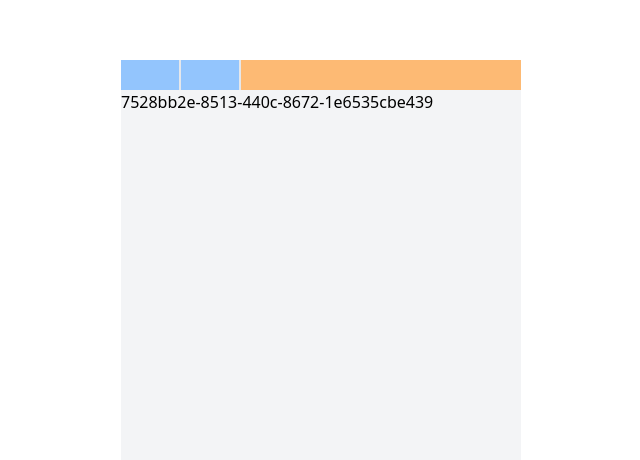
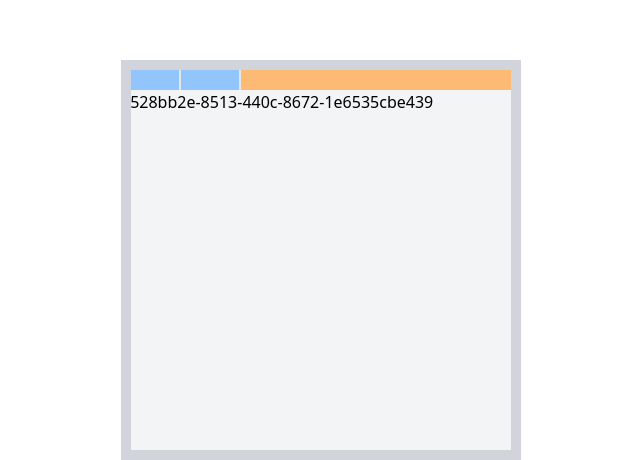
Before and after one commit to SuhJaeHo/group-tab, a React (Create React App) app: page / in a window 1280 px wide. Shown: the part 340-800 px from the top of the page, without its empty margins (279-919 px from the left). Built offline with nearby package versions, Linux system fonts and the light colour scheme.

Commit message:
add resize group container

```diff
--- a/package.json
+++ b/package.json
@@ -10,9 +10,11 @@
     "@types/node": "^16.18.98",
     "@types/react": "^18.3.3",
     "@types/react-dom": "^18.3.0",
+    "class-variance-authority": "^0.7.0",
     "react": "^18.3.1",
     "react-dom": "^18.3.1",
     "react-scripts": "5.0.1",
+    "tailwind-merge": "^2.3.0",
     "typescript": "^4.9.5",
     "uuid": "^10.0.0",
     "web-vitals": "^2.1.4"
@@ -42,6 +44,7 @@
     ]
   },
   "devDependencies": {
+    "@types/uuid": "^9.0.8",
     "tailwindcss": "^3.4.4"
   }
 }
--- a/src/components/Board.tsx
+++ b/src/components/Board.tsx
@@ -1,5 +1,8 @@
+/* eslint-disable @typescript-eslint/no-use-before-define */
 // @ts-nocheck
 import React, { createContext, useContext, useMemo, useReducer, useRef } from "react";
+import { cva } from "class-variance-authority";
+import { cn } from "../lib/utils";
 import { v4 as uuidv4 } from "uuid";
 
 import mock from "../data/data.json";
@@ -8,6 +11,7 @@ interface IGroup {
   [key: string]: {
     id: string;
     tabIds: string[];
+    size: { width: number; height: number };
     position: { x: number; y: number };
   };
 }
@@ -47,7 +51,6 @@ const reducer = (state: ContextType, action: ActionType) => {
           y: clientY,
         },
       };
-
       return { ...state };
     default:
       return state;
@@ -61,7 +64,11 @@ export const DataStateContext = createContext<ContextType>({
 
 export const DataDispatchContext = createContext<React.Dispatch<ActionType> | null>(null);
 
-const Board: React.FC<{ children: React.ReactNode }> = ({ children }: { children: React.ReactNode }) => {
+const Board: React.FC<{ children: React.ReactNode }> = ({
+  children,
+}: {
+  children: React.ReactNode;
+}) => {
   const [state, dispatch] = useReducer(reducer, mock);
 
   return (
@@ -75,10 +82,79 @@ const Container = ({ children }: { children: React.ReactNode }) => {
   const dataContext = useContext(DataStateContext);
 
   const handleMouseMove = (e: React.MouseEvent) => {
+    const boardElement = document.querySelector("[data-board-is-dragging=true]");
     const groupHeaderElement = document.querySelector("[data-group-is-dragging=true]");
     const tabElement = document.querySelector("[data-tab-is-dragging=true]");
+    const resizeElement = document.querySelector("[data-resize-is-dragging=true]");
 
     const groupIds = Object.keys(dataContext.group);
+
+    if (!boardElement) return;
+    if (resizeElement) {
+      const dataAttrPositions = resizeElement.getAttribute("data-positions");
+      const dataAttrDirection = resizeElement.getAttribute("data-direction");
+      const dataGroupId = resizeElement.getAttribute("data-group-id");
+      if (dataAttrDirection && dataGroupId) {
+        const positions = JSON.parse(dataAttrPositions) as any;
+        const direction = JSON.parse(dataAttrDirection) as any;
+        const groupElement = document.getElementById(dataGroupId);
+
+        if (groupElement) {
+          const deltaX = e.clientX - positions.lastPosition.x;
+          const deltaY = e.clientY - positions.lastPosition.y;
+
+          const handleTop = () => {
+            if (groupElement.clientHeight - deltaY <= 200) return;
+            groupElement.style.top = `${groupElement.offsetTop + deltaY}px`;
+            groupElement.style.height = `${groupElement.clientHeight - deltaY}px`;
+            positions.lastPosition.y = e.clientY;
+          };
+
+          const handleBottom = () => {
+            if (groupElement.clientHeight + deltaY <= 200) return;
+            groupElement.style.height = `${groupElement.clientHeight + deltaY}px`;
+            positions.lastPosition.y = e.clientY;
+          };
+
+          const handleLeft = () => {
+            if (groupElement.clientWidth - deltaX <= 350) return;
+            groupElement.style.left = `${groupElement.offsetLeft + deltaX}px`;
+            groupElement.style.width = `${groupElement.clientWidth - deltaX}px`;
+            positions.lastPosition.x = e.clientX;
+          };
+
+          const handleRight = () => {
+            if (groupElement.clientWidth + deltaX <= 350) return;
+            groupElement.style.width = `${groupElement.clientWidth + deltaX}px`;
+            positions.lastPosition.x = e.clientX;
+          };
+
+          if (direction === ResizeDirection.Top) {
+            handleTop();
+          } else if (direction === ResizeDirection.Bottom) {
+            handleBottom();
+          } else if (direction === ResizeDirection.Left) {
+            handleLeft();
+          } else if (direction === ResizeDirection.Right) {
+            handleRight();
+          } else if (direction === ResizeDirection.TopLeft) {
+            handleTop();
+            handleLeft();
+          } else if (direction === ResizeDirection.TopRight) {
+            handleTop();
+            handleRight();
+          } else if (direction === ResizeDirection.BottomLeft) {
+            handleBottom();
+            handleLeft();
+          } else {
+            handleBottom();
+            handleRight();
+          }
+          resizeElement.setAttribute("data-positions", JSON.stringify(positions));
+        }
+      }
+      return;
+    }
 
     if (tabElement && groupIds.length <= 1) {
       const dataAttrPositions = tabElement.getAttribute("data-positions");
@@ -112,18 +188,37 @@ const Container = ({ children }: { children: React.ReactNode }) => {
     }
   };
 
+  const handleMouseDown = (e: React.MouseEvent) => {
+    const boardElement = e.currentTarget as HTMLElement;
+    if (boardElement) {
+      boardElement.setAttribute("data-board-is-dragging", "true");
+    }
+  };
+
+  const handleMouseUp = (e: React.MouseEvent) => {
+    const boardElement = e.currentTarget as HTMLElement;
+    if (boardElement) {
+      boardElement.setAttribute("data-board-is-dragging", "false");
+    }
+
+    const resizeElement = document.querySelector("[data-resize-is-dragging=true]");
+    if (resizeElement) {
+      resizeElement.setAttribute("data-resize-is-dragging", "false");
+    }
+  };
+
   return (
-    <div className="w-[inherit] h-[inherit]" onMouseMove={handleMouseMove}>
-      <Groups />
+    <div
+      className="w-[inherit] h-[inherit]"
+      onMouseMove={handleMouseMove}
+      onMouseDown={handleMouseDown}
+      onMouseUp={handleMouseUp}
+      data-board-is-dragging={false}
+    >
+      {children}
     </div>
   );
 };
-
-interface IGroupProps {
-  id: string;
-  tabIds: string[];
-  position: { x: number; y: number };
-}
 
 const Groups = () => {
   const dataContext = useContext(DataStateContext);
@@ -137,9 +232,15 @@ const Groups = () => {
   );
 };
 
+interface IGroupProps {
+  id: string;
+  tabIds: string[];
+  size: { width: number; height: number };
+  position: { x: number; y: number };
+}
+
 const Group = React.forwardRef<React.ElementRef<"div">, IGroupProps>((props, forwardedRef) => {
-  const { id: groupIdProp, tabIds, position: initPositionProp } = props;
-  const groupHeaderRef = useRef<React.ElementRef<"div">>(null);
+  const { id: groupIdProp, position: initPositionProp } = props;
 
   const positions = useMemo(
     () => ({
@@ -155,13 +256,54 @@ const Group = React.forwardRef<React.ElementRef<"div">, IGroupProps>((props, for
     []
   );
 
+  const dynamicStyle = useMemo(
+    () => ({
+      left: initPositionProp.x,
+      top: initPositionProp.y,
+    }),
+    [initPositionProp]
+  );
+
+  const handleMouseDown = (e: React.MouseEvent) => {
+    const groupElements = document.querySelectorAll("[data-group]");
+    groupElements.forEach((groupElement) => {
+      if (groupElement.id === e.currentTarget.id) {
+        groupElement.style.zIndex = "1";
+      } else {
+        groupElement.style.zIndex = "initial";
+      }
+    });
+  };
+
+  return (
+    <div
+      ref={forwardedRef}
+      style={dynamicStyle}
+      className="absolute w-[400px] h-[400px] bg-gray-100"
+      id={groupIdProp}
+      onMouseDown={handleMouseDown}
+      data-group
+      data-positions={JSON.stringify(positions)}
+    >
+      <GroupHeader {...props} groupPositions={positions} />
+      <ResizeHandlers groupId={groupIdProp} />
+      <div>{groupIdProp}</div>
+    </div>
+  );
+});
+
+const GroupHeader = React.forwardRef<React.ElementRef<"div">, IGroupProps>(
+  (props, forwardedRef) => {
+    const { tabIds, groupPositions } = props;
+    const groupHeaderRef = useRef<React.ElementRef<"div">>(null);
+
     const handleMouseDown = (e: React.MouseEvent) => {
       const headerElement = e.currentTarget as HTMLElement;
       if (headerElement) {
         headerElement.setAttribute("data-group-is-dragging", "true");
-      positions.lastPosition.x = e.clientX;
-      positions.lastPosition.y = e.clientY;
-      headerElement.parentElement?.setAttribute("data-positions", JSON.stringify(positions));
+        groupPositions.lastPosition.x = e.clientX;
+        groupPositions.lastPosition.y = e.clientY;
+        headerElement.parentElement?.setAttribute("data-positions", JSON.stringify(groupPositions));
       }
     };
 
@@ -174,25 +316,11 @@ const Group = React.forwardRef<React.ElementRef<"div">, IGroupProps>((props, for
       if (headerElement.parentElement) {
         const dataAttrPositions = headerElement.parentElement.getAttribute("data-positions");
         const positionsValue = JSON.parse(dataAttrPositions) as typeof positions;
-      positions.accPosition = positionsValue.accPosition;
+        groupPositions.accPosition = positionsValue.accPosition;
       }
     };
 
-  const dynamicStyle = useMemo(
-    () => ({
-      left: initPositionProp.x,
-      top: initPositionProp.y,
-    }),
-    [initPositionProp]
-  );
-
     return (
-    <div
-      ref={forwardedRef}
-      style={dynamicStyle}
-      className="absolute w-[400px] h-[400px] bg-gray-100"
-      data-positions={JSON.stringify(positions)}
-    >
       <div
         className="w-full h-[30px] cursor-pointer bg-orange-300"
         ref={groupHeaderRef}
@@ -204,10 +332,9 @@ const Group = React.forwardRef<React.ElementRef<"div">, IGroupProps>((props, for
           <Tab key={tabId} {...props} tabId={tabId} tabOrder={idx} />
         ))}
       </div>
-      <div>{groupIdProp}</div>
-    </div>
     );
-});
+  }
+);
 
 interface ITabProps extends IGroupProps {
   tabId: string;
@@ -296,4 +423,82 @@ const Tab = React.forwardRef<React.ElementRef<"div">, ITabProps>((props, forward
   );
 });
 
-export default { Root: Board, Container, Groups };
+enum ResizeDirection {
+  Top,
+  Bottom,
+  Left,
+  Right,
+  TopLeft,
+  TopRight,
+  BottomLeft,
+  BottomRight,
+}
+const resizeHandlerVariants = cva("absolute bg-gray-300", {
+  variants: {
+    direction: {
+      [ResizeDirection.Top]: "top-0 left-[10px] w-[calc(100%-20px)] h-[10px] cursor-ns-resize",
+      [ResizeDirection.Bottom]:
+        "bottom-0 left-[10px] w-[calc(100%-20px)] h-[10px] cursor-ns-resize",
+      [ResizeDirection.Left]: "left-0 top-[10px] w-[10px] h-[calc(100%-20px)] cursor-ew-resize",
+      [ResizeDirection.Right]: "right-0 top-[10px] w-[10px] h-[calc(100%-20px)] cursor-ew-resize",
+      [ResizeDirection.TopLeft]: "top-0 left-0 w-[10px] h-[10px] cursor-nwse-resize	",
+      [ResizeDirection.TopRight]: "top-0 right-0 w-[10px] h-[10px] cursor-nesw-resize",
+      [ResizeDirection.BottomLeft]: "bottom-0 left-0 w-[10px] h-[10px] cursor-nesw-resize",
+      [ResizeDirection.BottomRight]: "bottom-0 right-0 w-[10px] h-[10px] cursor-nwse-resize",
+    },
+  },
+});
+
+const ResizeHandlers = ({ groupId }: { groupId: string }) => {
+  const positions = useMemo(
+    () => ({
+      lastPosition: {
+        x: 0,
+        y: 0,
+      },
+      accPosition: {
+        x: 0,
+        y: 0,
+      },
+    }),
+    []
+  );
+
+  const handleMouseDown = (e: React.MouseEvent) => {
+    const resizeElement = e.target as HTMLElement;
+    if (resizeElement) {
+      resizeElement.setAttribute("data-resize-is-dragging", "true");
+      positions.lastPosition.x = e.clientX;
+      positions.lastPosition.y = e.clientY;
+      resizeElement.setAttribute("data-positions", JSON.stringify(positions));
+    }
+  };
+
+  const handleMouseUp = (e: React.MouseEvent) => {
+    const resizeElement = e.target as HTMLElement;
+    if (resizeElement) {
+      resizeElement.setAttribute("data-resize-is-dragging", "false");
+    }
+  };
+
+  return (
+    <React.Fragment>
+      {Object.keys(ResizeDirection)
+        .filter((key) => isNaN(key))
+        .map((key) => (
+          <div
+            key={key}
+            className={cn(resizeHandlerVariants({ direction: ResizeDirection[key] }))}
+            onMouseDown={handleMouseDown}
+            onMouseUp={handleMouseUp}
+            data-direction={JSON.stringify(ResizeDirection[key])}
+            data-resize-is-dragging={false}
+            data-positions={JSON.stringify(positions)}
+            data-group-id={groupId}
+          />
+        ))}
+    </React.Fragment>
+  );
+};
+
+export default { Root: Board, Container, Groups, ResizeHandlers };
--- a/src/data/data.json
+++ b/src/data/data.json
@@ -3,6 +3,10 @@
     "7528bb2e-8513-440c-8672-1e6535cbe439": {
       "id": "7528bb2e-8513-440c-8672-1e6535cbe439",
       "tabIds": ["eb7c60bd-5cf5-4872-9997-61c717b0f0c0", "b8f3ed8f-61a3-4017-8415-63c624719b1a"],
+      "size": {
+        "width": 500,
+        "height": 500
+      },
       "position": {
         "x": 400,
         "y": 400
--- /dev/null
+++ b/src/lib/utils.ts
@@ -0,0 +1,6 @@
+import { type ClassValue, clsx } from "clsx";
+import { twMerge } from "tailwind-merge";
+
+export function cn(...inputs: ClassValue[]) {
+  return twMerge(clsx(inputs));
+}
```
Also changed, not shown: 1 other file (tests, documents, lock files or other folders). Lines whose indentation alone changed are shown as unchanged.
